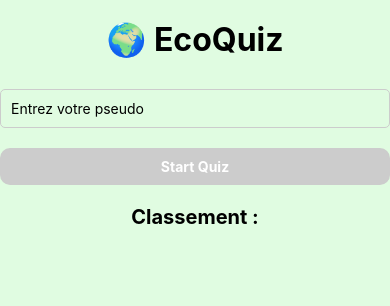
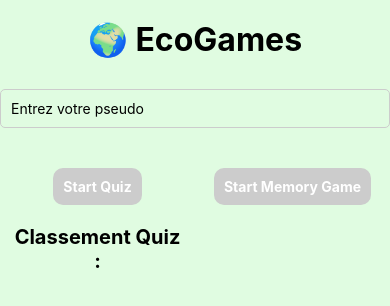
Before and after one commit to MrTanguy/hackaton-ia, a React Native app: screen / in a window 390 px wide. Shown: the top 306 px of the page. Built offline with nearby package versions, Linux system fonts and the light colour scheme.

Commit message:
Add memorie game

```diff
--- a/App.js
+++ b/App.js
@@ -2,6 +2,7 @@ import AsyncStorage from '@react-native-async-storage/async-storage';
 import React, { useEffect, useState } from 'react';
 import { ActivityIndicator, FlatList, SafeAreaView, StyleSheet, Text, TextInput, TouchableOpacity, View } from 'react-native';
 import QuestionCard from './components/QuestionCard';
+import memoryPhrases from './data/memoryPhrases.json';
 import { fetchQuestion } from './lib/ai';
 
 export default function App() {
@@ -20,6 +21,11 @@ export default function App() {
   const [pseudo, setPseudo] = useState('');
   const [leaderboard, setLeaderboard] = useState([]);
   const [quizStarted, setQuizStarted] = useState(false);
+  const [memoryGameStarted, setMemoryGameStarted] = useState(false);
+  const [memoryInfo, setMemoryInfo] = useState('');
+  const [memoryCards, setMemoryCards] = useState([]);
+  const [selectedCards, setSelectedCards] = useState([]);
+  const [matchedPairs, setMatchedPairs] = useState([]);
 
   useEffect(() => {
     const loadLeaderboard = async () => {
@@ -78,16 +84,96 @@ export default function App() {
     }, 1500);
   };
 
+  const initializeMemoryGame = () => {
+    const cards = [
+      { id: 1, value: '🌳', matched: false },
+      { id: 2, value: '🌳', matched: false },
+      { id: 3, value: '♻️', matched: false },
+      { id: 4, value: '♻️', matched: false },
+      { id: 5, value: '🌍', matched: false },
+      { id: 6, value: '🌍', matched: false },
+      { id: 7, value: '💧', matched: false },
+      { id: 8, value: '💧', matched: false }
+    ];
+    setMemoryCards(cards.sort(() => Math.random() - 0.5));
+    setSelectedCards([]);
+    setMatchedPairs([]);
+    setMemoryInfo('');
+  };
+
+  const handleCardSelect = (index) => {
+    if (selectedCards.length === 2 || memoryCards[index].matched) return;
+
+    const newSelectedCards = [...selectedCards, index];
+    setSelectedCards(newSelectedCards);
+
+    if (newSelectedCards.length === 2) {
+      const [firstIndex, secondIndex] = newSelectedCards;
+      if (memoryCards[firstIndex].value === memoryCards[secondIndex].value) {
+        setMatchedPairs((prev) => [...prev, memoryCards[firstIndex].value]);
+        setMemoryCards((prev) =>
+          prev.map((card, i) =>
+            i === firstIndex || i === secondIndex ? { ...card, matched: true } : card
+          )
+        );
+        const randomPhrase = memoryPhrases[Math.floor(Math.random() * memoryPhrases.length)];
+        setMemoryInfo(randomPhrase);
+      }
+      setTimeout(() => setSelectedCards([]), 1000);
+    }
+  };
+
+  const startMemoryGame = () => {
+    setMemoryGameStarted(true);
+    initializeMemoryGame();
+  };
+
+  if (memoryGameStarted) {
+    return (
+      <SafeAreaView style={styles.container}>
+        <Text style={styles.title}>🌍 EcoMemory</Text>
+        <Text style={styles.memoryInfo}>{memoryInfo}</Text>
+        <View style={styles.memoryGrid}>
+          {memoryCards.map((card, index) => (
+            <TouchableOpacity
+              key={index}
+              style={[
+                styles.memoryCard,
+                card.matched || selectedCards.includes(index) ? styles.memoryCardFlipped : null
+              ]}
+              onPress={() => handleCardSelect(index)}
+              disabled={card.matched || selectedCards.includes(index)}
+            >
+              <Text style={styles.memoryCardText}>
+                {card.matched || selectedCards.includes(index) ? card.value : '?'}
+              </Text>
+            </TouchableOpacity>
+          ))}
+        </View>
+        <TouchableOpacity
+          style={styles.button}
+          onPress={() => {
+            setMemoryGameStarted(false);
+          }}
+        >
+          <Text style={styles.buttonText}>Retour</Text>
+        </TouchableOpacity>
+      </SafeAreaView>
+    );
+  }
+
   if (!quizStarted) {
     return (
       <SafeAreaView style={styles.container}>
-        <Text style={styles.title}>🌍 EcoQuiz</Text>
+        <Text style={styles.title}>🌍 EcoGames</Text>
         <TextInput
           style={styles.input}
           placeholder="Entrez votre pseudo"
           value={pseudo}
           onChangeText={setPseudo}
         />
+        <View style={styles.row}>
+          <View style={styles.column}>
             <TouchableOpacity
               style={[styles.button, { backgroundColor: pseudo ? '#16a34a' : '#ccc' }]}
               onPress={() => {
@@ -96,10 +182,11 @@ export default function App() {
                   loadQuestion();
                 }
               }}
-          disabled={!pseudo}>
+              disabled={!pseudo}
+            >
               <Text style={styles.buttonText}>Start Quiz</Text>
             </TouchableOpacity>
-        <Text style={styles.leaderboardTitle}>Classement :</Text>
+            <Text style={styles.leaderboardTitle}>Classement Quiz :</Text>
             <FlatList
               data={leaderboard}
               keyExtractor={(item, index) => index.toString()}
@@ -109,6 +196,21 @@ export default function App() {
                 </Text>
               )}
             />
+          </View>
+          <View style={styles.column}>
+            <TouchableOpacity
+              style={[styles.button, { backgroundColor: pseudo ? '#16a34a' : '#ccc' }]}
+              onPress={() => {
+                if (pseudo) {
+                  startMemoryGame();
+                }
+              }}
+              disabled={!pseudo}
+            >
+              <Text style={styles.buttonText}>Start Memory Game</Text>
+            </TouchableOpacity>
+          </View>
+        </View>
       </SafeAreaView>
     );
   }
@@ -184,4 +286,19 @@ const styles = StyleSheet.create({
   input: { borderWidth: 1, borderColor: '#ccc', borderRadius: 5, padding: 10, marginVertical: 10 },
   leaderboardTitle: { fontSize: 20, fontWeight: 'bold', marginTop: 20, textAlign: 'center' },
   leaderboardItem: { fontSize: 16, textAlign: 'center', marginVertical: 5 },
+  memoryInfo: { fontSize: 16, textAlign: 'center', marginVertical: 10, color: '#16a34a' },
+  row: { flexDirection: 'row', justifyContent: 'space-between', marginTop: 20 },
+  column: { flex: 1, alignItems: 'center', marginHorizontal: 10 },
+  memoryGrid: { flexDirection: 'row', flexWrap: 'wrap', justifyContent: 'center', marginTop: 20 },
+  memoryCard: {
+    width: 60,
+    height: 80,
+    margin: 5,
+    backgroundColor: '#ccc',
+    justifyContent: 'center',
+    alignItems: 'center',
+    borderRadius: 5
+  },
+  memoryCardFlipped: { backgroundColor: '#4ade80' },
+  memoryCardText: { fontSize: 24, fontWeight: 'bold' },
 });
--- /dev/null
+++ b/data/memoryPhrases.json
@@ -0,0 +1,22 @@
+[
+  "Recycling one aluminum can saves enough energy to run a TV for three hours.",
+  "Plastic takes over 400 years to degrade in the environment.",
+  "Turning off the tap while brushing your teeth can save up to 8 gallons of water a day.",
+  "Deforestation contributes to about 15% of global greenhouse gas emissions.",
+  "Composting reduces the amount of waste sent to landfills and enriches the soil.",
+  "Using public transport reduces your carbon footprint significantly.",
+  "LED bulbs use 75% less energy than traditional incandescent lighting.",
+  "Planting trees helps absorb CO2 and provides oxygen for us to breathe.",
+  "Avoiding single-use plastics can drastically reduce ocean pollution.",
+  "Switching to renewable energy sources like solar and wind reduces reliance on fossil fuels.",
+  "Eating locally grown food reduces the carbon emissions from transportation.",
+  "Every ton of recycled paper saves 17 trees and 7,000 gallons of water.",
+  "Biking instead of driving reduces air pollution and promotes health.",
+  "Coral reefs support 25% of all marine life but are threatened by climate change.",
+  "Using a reusable water bottle can save hundreds of plastic bottles per year.",
+  "Deforestation leads to the loss of habitat for millions of species.",
+  "Reducing meat consumption can lower greenhouse gas emissions.",
+  "Turning off lights when not in use saves energy and reduces electricity bills.",
+  "Wetlands act as natural water filters and protect against flooding.",
+  "Switching to eco-friendly cleaning products reduces water pollution."
+]
```
Lines whose indentation alone changed are shown as unchanged.
